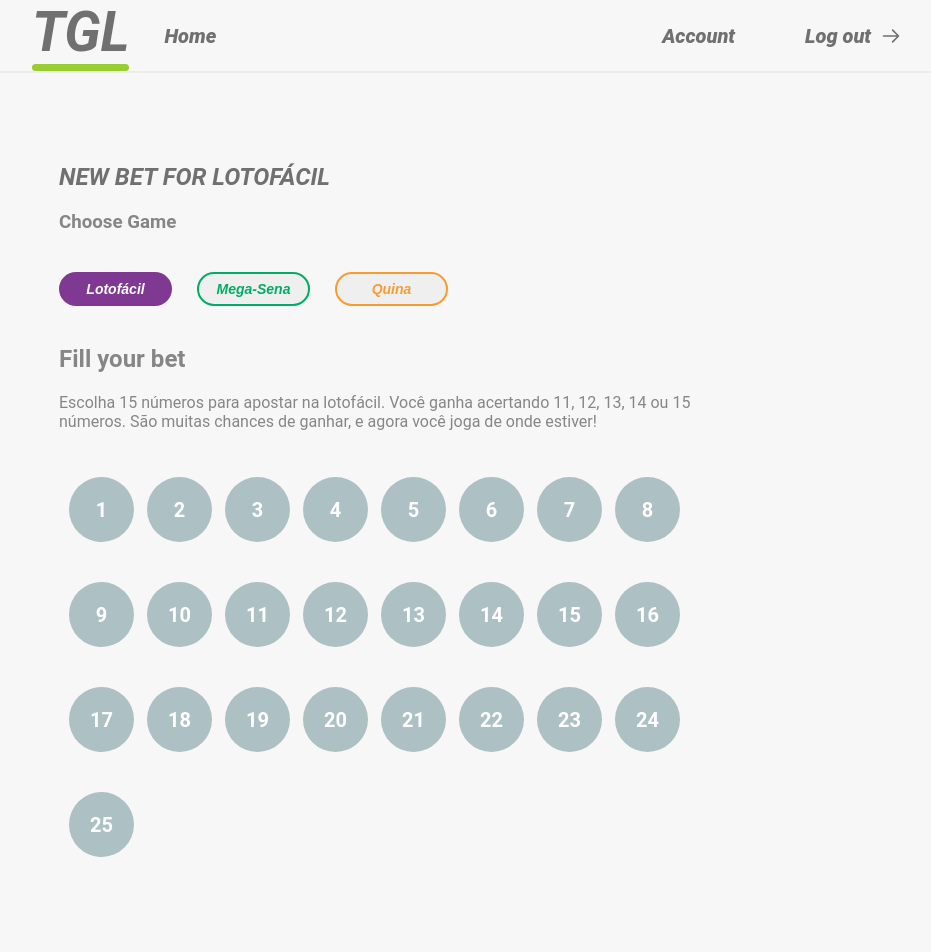
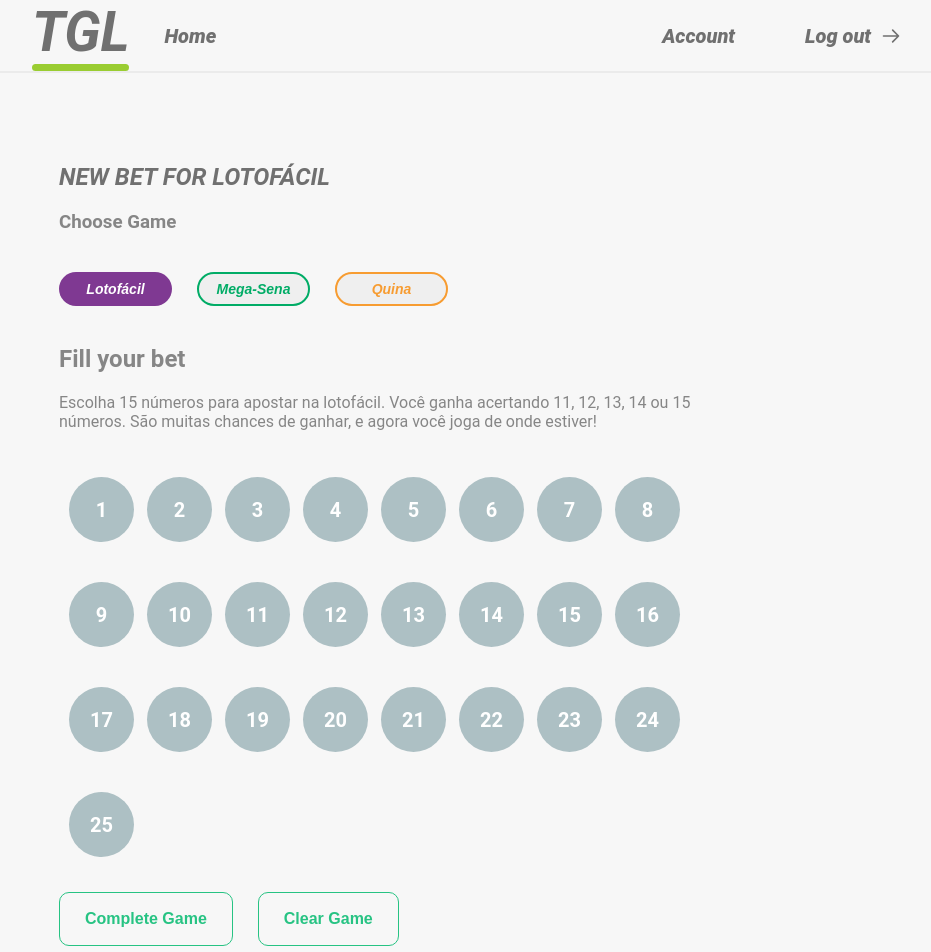
Before and after one commit to Wesleyss071299/ReactksProva, a React (Create React App) app: page / in a window 1280 px wide. Shown: the top 952 px of the page, without its empty margins (156-1087 px from the left). Built offline with nearby package versions, Linux system fonts and the light colour scheme.

Commit message:
feat: Button action

```diff
--- a/src/Pages/NewGame/index.tsx
+++ b/src/Pages/NewGame/index.tsx
@@ -2,7 +2,7 @@ import React,  { MouseEvent, useEffect } from 'react';
 import {BetContainer, GameContainer, GameInfoContainer} from './styles'
 
 // Redux
-import { fetchGameData, setCurentGameData } from '../../store/game-actions';
+import { fetchGameData, setCurentGameData, setCleanBetNumbers } from '../../store/game-actions';
 import { useAppSelector, useAppDispatch } from '../../store/hooks';
 // Components
 import GameDescription from '../../components/GameDescription';
@@ -10,6 +10,7 @@ import ButtonsGameType from '../../components/ButtonsGameType';
 // Interfaces
 import { Types } from '../../interfaces/game-interfaces'
 import NumberButton from '../../components/NumberButton';
+import ActionButton from '../../components/ActionsButton';
 
 
 
@@ -44,6 +45,8 @@ const NewGame: React.FC = () => {
                     <GameDescription description={currentGame.description}/>
                 </GameInfoContainer>
                 <NumberButton range={currentGame.range}/>
+                <ActionButton title="Complete Game" onClick={() => {}}/>
+                <ActionButton title="Clear Game" onClick={() => dispatch(setCleanBetNumbers())}/>
             </GameContainer>
         </BetContainer>
     )
--- a/src/components/ActionsButton/index.tsx
+++ b/src/components/ActionsButton/index.tsx
@@ -1,8 +1,10 @@
+import React from 'react'
+
 import {ActionButtonContainer} from './styles';
-const ActionButton = () => {
+const ActionButton:React.FC<{title: string, onClick: () => void}> = (props) => {
     return(
-        <ActionButtonContainer>
-            Clear Game
+        <ActionButtonContainer onClick={props.onClick}>
+            {props.title}
         </ActionButtonContainer>
     )
 }
```
